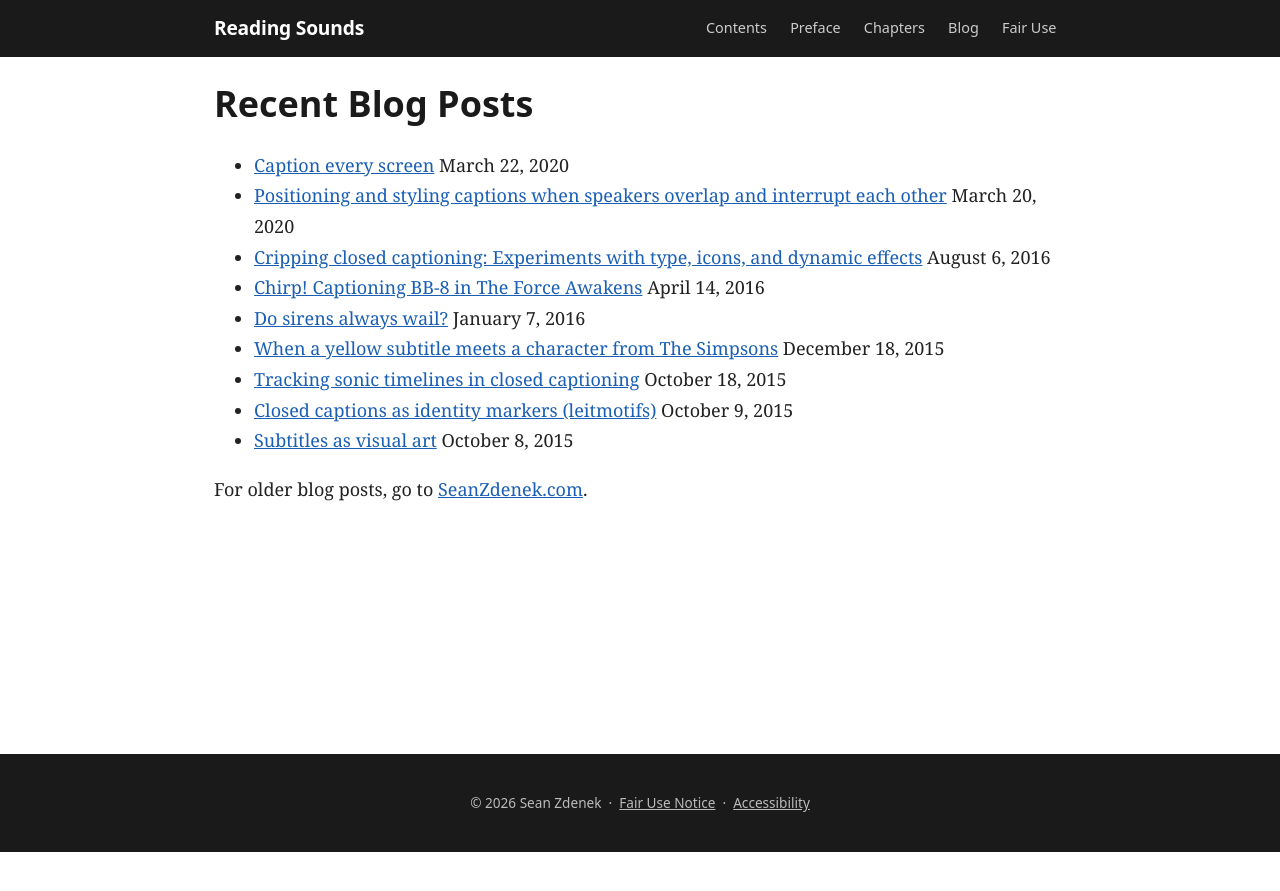
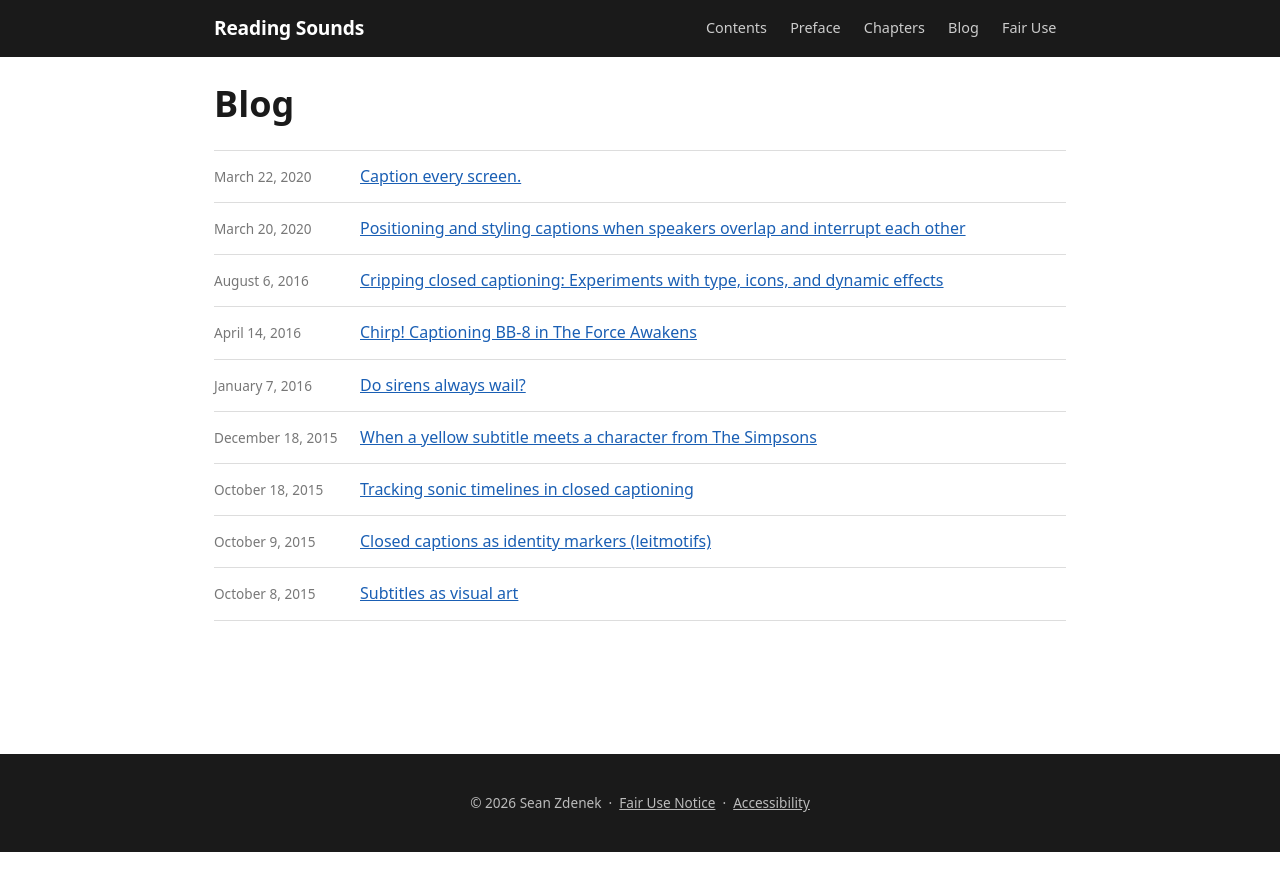
Before and after one commit to szdenek/readingsounds-site, a Jekyll site: the page built from _pages/recent-blog-posts.html, in a window 1280 px wide. Shown: the top 891 px of the page. Built offline with Jekyll 4.4.1, drawn with Linux system fonts in a browser that asks for light colours.

Commit message:
Add blog page, post layout, and post-list styles
- blog.html: dynamic listing of all posts (excludes chapters/preface)
- _layouts/post.html: clean post layout with date and back-nav
- recent-blog-posts page: replaced hardcoded links with Liquid loop
- assets/main.scss: post-list, post-item, post-date, post-link styles

Co-Authored-By: Claude Sonnet 4.6 <noreply@anthropic.com>

```diff
--- a/_pages/recent-blog-posts.html
+++ b/_pages/recent-blog-posts.html
@@ -1,19 +1,18 @@
 ---
 layout: "page"
-title: "Recent Blog Posts"
+title: "Blog"
 slug: "recent-blog-posts"
 date: "2016-10-30"
 ---
 
-<ul>
- 	<li><a href="https://seanzdenek.com/2020/03/22/caption-every-screen/">Caption every screen</a> March 22, 2020</li>
- 	<li><a href="https://seanzdenek.com/2020/03/20/positioning-and-styling-captions-when-speakers-overlap-and-interrupt/">Positioning and styling captions when speakers overlap and interrupt each other</a> March 20, 2020</li>
- 	<li><a href="/cripping-closed-captioning-experiments-with-type-icons-and-dynamic-effects/">Cripping closed captioning: Experiments with type, icons, and dynamic effects</a> August 6, 2016</li>
- 	<li><a href="/captioning-bb-8-in-the-force-awakens/">Chirp! Captioning BB-8 in The Force Awakens</a> April 14, 2016</li>
- 	<li><a href="/do-sirens-always-wail/">Do sirens always wail?</a> January 7, 2016</li>
- 	<li><a href="/when-a-yellow-subtitle-meets-a-character-from-the-simpsons/">When a yellow subtitle meets a character from The Simpsons</a> December 18, 2015</li>
- 	<li><a href="/tracking-sonic-timelines-in-closed-captioning/">Tracking sonic timelines in closed captioning</a> October 18, 2015</li>
- 	<li><a href="/closed-captions-as-identity-markers/">Closed captions as identity markers (leitmotifs)</a> October 9, 2015</li>
- 	<li><a href="/subtitles-as-art/">Subtitles as visual art</a> October 8, 2015</li>
+<ul class="post-list">
+  {% for post in site.posts %}
+    {% assign s = post.slug | default: post.name %}
+    {% unless s contains 'chapter' or s == 'preface' %}
+    <li class="post-item">
+      <time datetime="{{ post.date | date_to_xmlschema }}" class="post-date">{{ post.date | date: "%B %-d, %Y" }}</time>
+      <a href="{{ post.url | relative_url }}" class="post-link">{{ post.title | strip_html }}</a>
+    </li>
+    {% endunless %}
+  {% endfor %}
 </ul>
-For older blog posts, go to <a href="http://seanzdenek.com/">SeanZdenek.com</a>.
--- a/assets/main.scss
+++ b/assets/main.scss
@@ -282,6 +282,84 @@ h1, h2, h3, h4 {
 }
 
 // -----------------------------------------------
+// Blog / post list
+// -----------------------------------------------
+.post-list {
+  list-style: none;
+  margin: 0;
+  padding: 0;
+}
+
+.post-item {
+  display: flex;
+  align-items: baseline;
+  gap: 1rem;
+  padding: 0.75rem 0;
+  border-bottom: 1px solid $border-color;
+
+  &:first-child { border-top: 1px solid $border-color; }
+}
+
+.post-date {
+  font-family: $sans-stack;
+  font-size: 0.85rem;
+  color: #777;
+  white-space: nowrap;
+  flex-shrink: 0;
+  min-width: 130px;
+}
+
+.post-link {
+  font-family: $sans-stack;
+  font-size: 1rem;
+  color: $link-color;
+
+  &:hover { text-decoration: underline; }
+}
+
+// Individual post/page layout
+.post-page {
+  padding: 2.5rem 1.5rem;
+  max-width: $max-width;
+  margin: 0 auto;
+}
+
+.post-header {
+  margin-bottom: 2rem;
+  border-bottom: 2px solid #1a1a1a;
+  padding-bottom: 1rem;
+}
+
+.post-title {
+  font-size: 1.6rem;
+  margin: 0 0 0.4rem;
+}
+
+.post-meta {
+  font-family: $sans-stack;
+  font-size: 0.9rem;
+  color: #777;
+}
+
+.post-content {
+  p { margin: 0 0 1.2rem; }
+
+  blockquote {
+    border-left: 3px solid #ccc;
+    margin: 1.5rem 0;
+    padding: 0.5rem 1.5rem;
+    color: #555;
+  }
+
+  img {
+    max-width: 100%;
+    height: auto;
+    display: block;
+    margin: 1rem 0;
+  }
+}
+
+// -----------------------------------------------
 // Responsive
 // -----------------------------------------------
 @media (max-width: 600px) {
```
Also changed, not shown: _layouts/post.html (added, +19 -0 lines), blog.html (added, +22 -0 lines).
